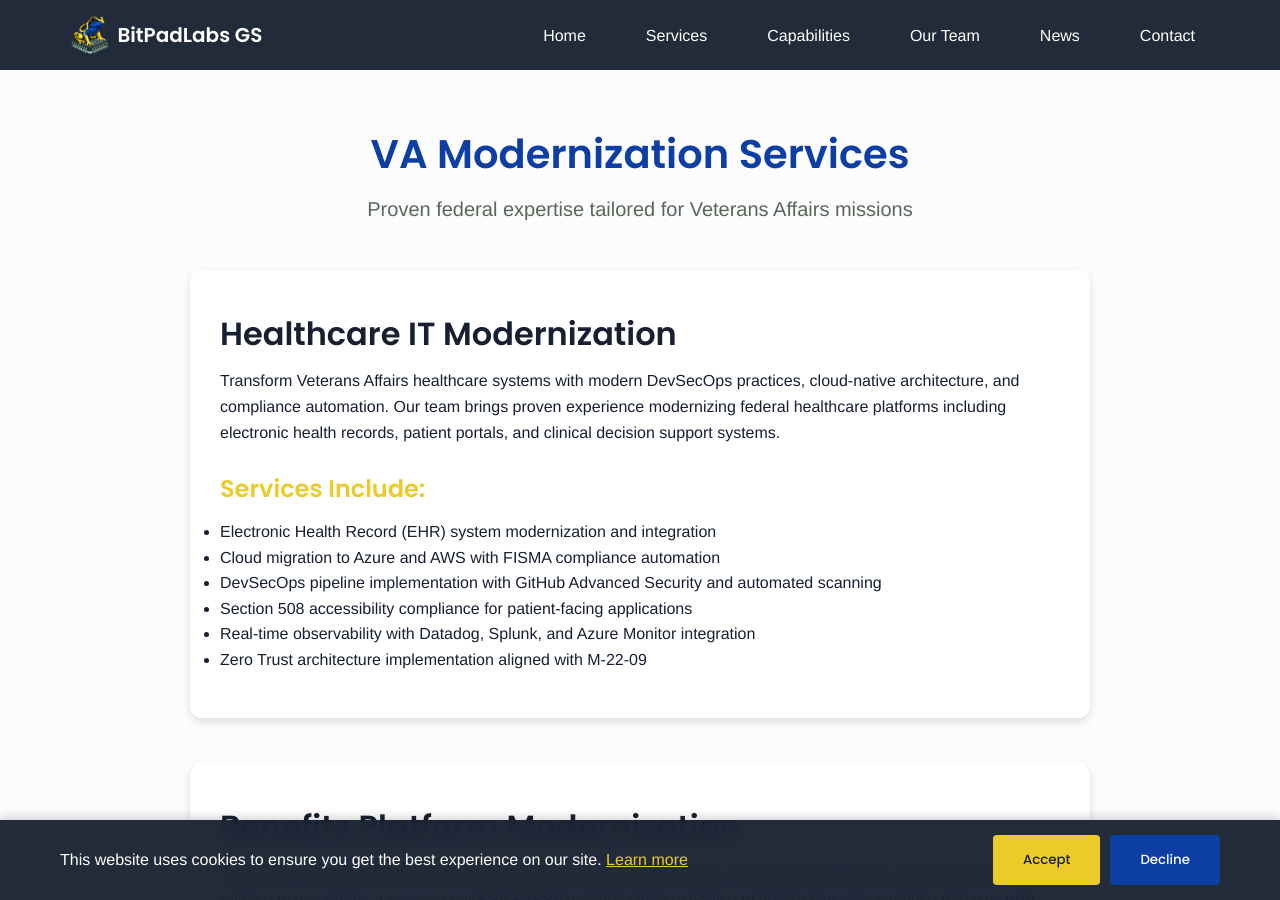
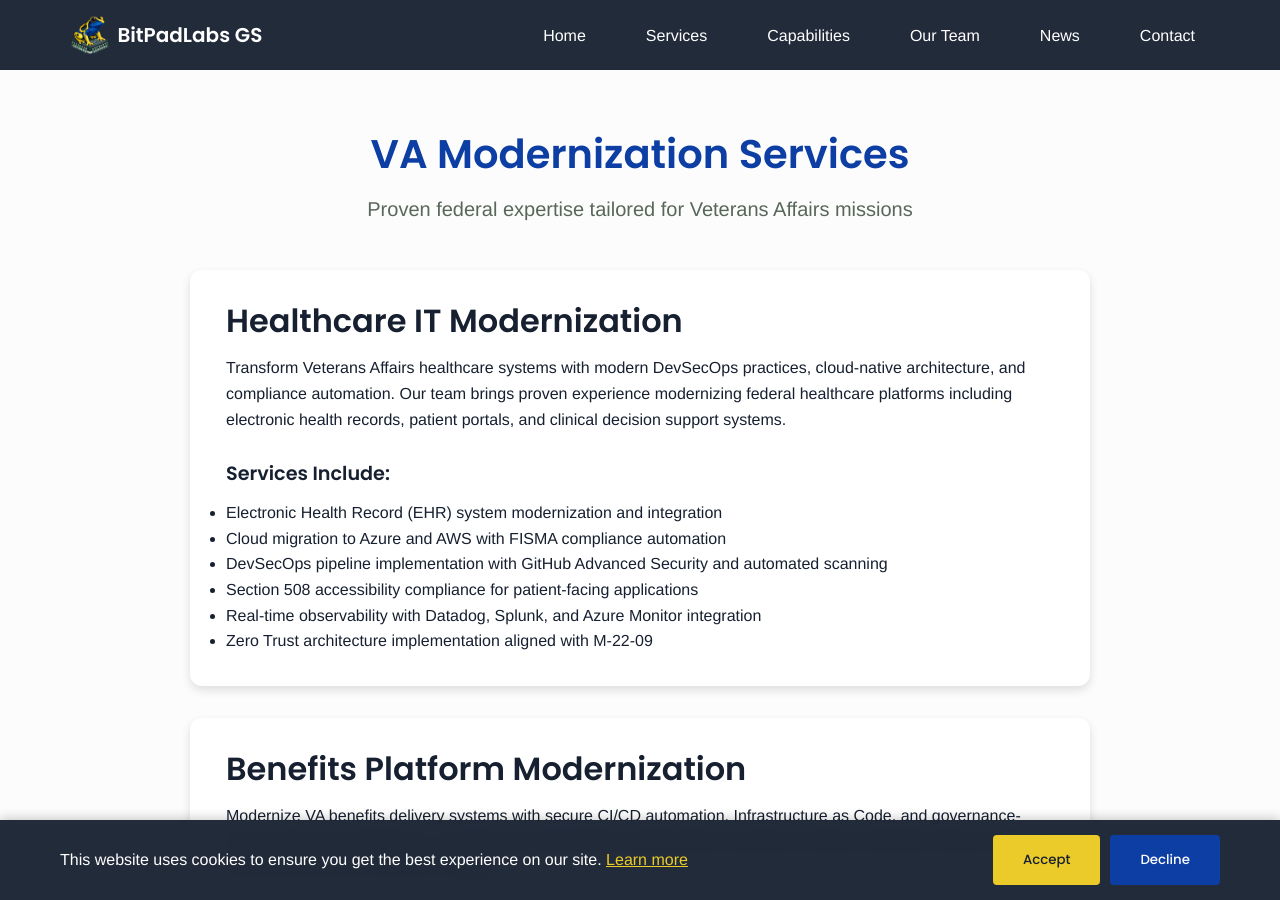
Before and after one commit to BitPadLabs/bitpadlabsgs-site, a Jekyll site: the page built from services.html, in a window 1280 px wide and 900 px high. Built offline with Jekyll 4.4.1, drawn with Linux system fonts in a browser that asks for light colours.

Commit message:
Enhance service cards styling and headings
Added 'card' class and inline styles to service blocks for improved layout and spacing. Updated section headings from h4 to styled h3 elements for better visual hierarchy and consistency.

```diff
--- a/services.html
+++ b/services.html
@@ -10,14 +10,14 @@ title: Services
 
     <div style="max-width: 900px; margin: 0 auto;">
 
-      <div class="content-block">
+      <div class="content-block card" style="padding: 2rem; margin-bottom: 2rem;">
         <h2>Healthcare IT Modernization</h2>
         <p>
           Transform Veterans Affairs healthcare systems with modern DevSecOps practices, cloud-native architecture,
           and compliance automation. Our team brings proven experience modernizing federal healthcare platforms
           including electronic health records, patient portals, and clinical decision support systems.
         </p>
-        <h4>Services Include:</h4>
+        <h3 style="color: #172030; font-size: 1.2rem; margin-top: 1.5rem;">Services Include:</h3>
         <ul>
           <li>Electronic Health Record (EHR) system modernization and integration</li>
           <li>Cloud migration to Azure and AWS with FISMA compliance automation</li>
@@ -28,14 +28,14 @@ title: Services
         </ul>
       </div>
 
-      <div class="content-block">
+      <div class="content-block card" style="padding: 2rem; margin-bottom: 2rem;">
         <h2>Benefits Platform Modernization</h2>
         <p>
           Modernize VA benefits delivery systems with secure CI/CD automation, Infrastructure as Code,
           and governance-driven release management. Leverage our FSA FAFSA modernization expertise to
           deliver biweekly cadence releases with telemetry-driven decision making.
         </p>
-        <h4>Services Include:</h4>
+        <h3 style="color: #172030; font-size: 1.2rem; margin-top: 1.5rem;">Services Include:</h3>
         <ul>
           <li>Benefits claims processing system modernization</li>
           <li>Feature-driven environment branching and LaunchDarkly toggle lifecycle management</li>
@@ -46,14 +46,14 @@ title: Services
         </ul>
       </div>
 
-      <div class="content-block">
+      <div class="content-block card" style="padding: 2rem; margin-bottom: 2rem;">
         <h2>Compliance & Accessibility Services</h2>
         <p>
           Ensure Veterans Affairs systems meet federal compliance standards with automated security scanning,
           Section 508 accessibility validation, and continuous audit readiness aligned with FISMA, NIST 800-53,
           and VA-specific requirements.
         </p>
-        <h4>Services Include:</h4>
+        <h3 style="color: #172030; font-size: 1.2rem; margin-top: 1.5rem;">Services Include:</h3>
         <ul>
           <li>FISMA compliance automation and continuous monitoring</li>
           <li>NIST 800-53 Rev 5 control implementation and evidence automation</li>
@@ -64,14 +64,14 @@ title: Services
         </ul>
       </div>
 
-      <div class="content-block">
+      <div class="content-block card" style="padding: 2rem; margin-bottom: 2rem;">
         <h2>SAFe & Agile Transformation</h2>
         <p>
           Deliver certified SAFe training and enterprise Agile transformation services under SPC license.
           Our team provides hands-on coaching, portfolio alignment, and delivery enablement to accelerate
           VA modernization initiatives.
         </p>
-        <h4>Certified Training Offerings:</h4>
+        <h3 style="color: #172030; font-size: 1.2rem; margin-top: 1.5rem;">Certified Training Offerings:</h3>
         <ul>
           <li>Leading SAFe (SA) - Portfolio and executive leadership certification</li>
           <li>SAFe Scrum Master (SSM) - Team-level Scrum facilitation</li>
@@ -83,13 +83,13 @@ title: Services
         <p><em>Training delivered through Scaled Agile Studio with official courseware and certification vouchers.</em></p>
       </div>
 
-      <div class="content-block">
+      <div class="content-block card" style="padding: 2rem; margin-bottom: 2rem;">
         <h2>Cloud Migration & Infrastructure as Code</h2>
         <p>
           Migrate VA systems to Azure and AWS cloud environments with secure Infrastructure as Code practices,
           automated compliance gates, and zero-downtime deployment strategies proven across OPM, CMS, and FSA migrations.
         </p>
-        <h4>Services Include:</h4>
+        <h3 style="color: #172030; font-size: 1.2rem; margin-top: 1.5rem;">Services Include:</h3>
         <ul>
           <li>Azure and AWS cloud migration planning and execution</li>
           <li>Terraform and Azure Bicep Infrastructure as Code implementation</li>
```
